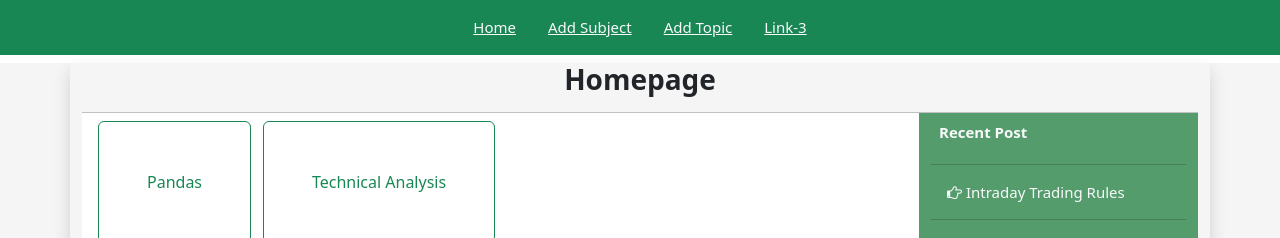
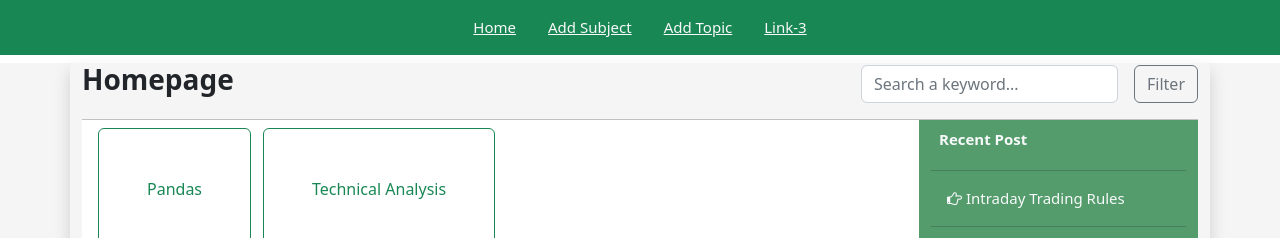
Before and after one commit to Rishikesh8298/study_material.app, a Django app: page / in a window 1280 px wide. Shown: the part 69-307 px from the top of the page. Run offline with Django 5.2, Linux system fonts and the light colour scheme; data comes from the database, SQL or seed files in the repository; both versions use the stored data as it was after the commit; some libraries are stand-ins or nearby versions.

Commit message:
Applyfilter deployed

```diff
--- a/study_app/urls.py
+++ b/study_app/urls.py
@@ -9,4 +9,5 @@ urlpatterns=  [
     path("edit-topic/<uuid:topic_id>/", edit_topic, name="edit_topic"),
     path("subject-details/", subject_details, name="subject_details"),
     path("topic-details/", topic_details, name="topic_details"),
+    path("apply-filter/", apply_filter, name="apply_filter"),
 ]
--- a/study_app/views.py
+++ b/study_app/views.py
@@ -2,6 +2,8 @@ from django.shortcuts import render, redirect
 from .models import Topic, Subject
 from .forms import TopicForm, SubjectForm
 from django.contrib import messages
+from django.db.models import Q
+from mymodule.pagination import create_pagination
 
 
 def home(request):
@@ -35,12 +37,13 @@ def edit_subject(request, subject_id):
             return redirect("home")
     return render(request, "study/subject/edit_subject.html", {"subject": subject})
 
+
 def subject_details(request):
     name = request.GET.get('subject')
     subject = Subject.objects.get(name=name)
     related_contents = Topic.objects.filter(subject=subject)
-    return render(request, "study/subject/subject_details.html", {"subject": subject, "related_contents": related_contents})
-
+    return render(request, "study/subject/subject_details.html",
+                  {"subject": subject, "related_contents": related_contents})
 
 
 def add_topic(request):
@@ -65,10 +68,36 @@ def edit_topic(request, topic_id):
     return render(request, "study/topic/edit_topic.html", {"topic": topic, "subject": subject})
 
 
-
-
 def topic_details(request):
     name = request.GET.get('topic')
     topic = Topic.objects.get(name=name)
     related_topic = Topic.objects.filter(subject=topic.subject).exclude(name=topic.name)
     return render(request, "study/topic/topic_details.html", {"topic": topic, "related_topic": related_topic})
+
+
+def apply_filter(request):
+    result = Topic.objects.all()
+    keyword = request.GET.get("key")
+    if keyword:
+        result = result.filter(
+            Q(name__icontains=keyword) |
+            Q(description__icontains=keyword)
+        )
+    recent_post = Topic.objects.all().order_by('-created_at', 'name')[:10]
+    page = request.GET.get("page")
+    result = create_pagination(main=result, no=10, page=page)
+    if result:
+        return render(
+            request,
+            "study/apply_filter.html",
+            {
+                "result": result,
+                "recent_post": recent_post,
+            },
+        )
+    else:
+        messages.error(request, "No result found matching the keyword!!")
+        return render(
+            request,
+            "error.html",
+        )
--- a/templates/home.html
+++ b/templates/home.html
@@ -30,7 +30,6 @@
                 {% endfor %}
             </ul>
         </div>
-
     </div>
 </div>
 {% endblock %}
--- a/templates/master.html
+++ b/templates/master.html
@@ -56,6 +56,7 @@
         </style>
 <!--        {% block ckblock %}{% endblock %}-->
     </head>
+
     <body>
         <header class="container blog-header py-3">
             <div class="row flex-nowrap justify-content-between align-items-center">
@@ -77,7 +78,7 @@
                 <div class=" col-4 d-flex justify-content-end align-items-center">
                     {% if request.user.is_authenticated %}
                         {% if request.user.is_superuser %}
-                            <a class="btn btn-sm btn-outline-secondary" target="_blank" href="admin/">Admin</a>
+                            <a class="btn btn-sm btn-outline-secondary" target="_blank" href="/admin/">Admin</a>
                         {% endif %}
                             <a class="btn btn-sm btn-outline-secondary" href="{% url 'logout' %}">Logout</a>
                     {% else %}
@@ -100,13 +101,31 @@
                 <a class="nav-link text-light" href=""><u>Link-3</u></a>
             </li>
         </ul>
+
         <main class="container-fluid" style="background-color:whitesmoke;">
             <div class="container shadow">
-                <div class="text-center fw-semibold h3">
+                <div class="fw-semibold h3">
+                    <div class="d-flex justify-content-between">
+                        <div class="d-inline-block">
                             {% block headblock %}{% endblock %}
                         </div>
+                        <div class="d-inline-block">
+                                <form method="GET" class="d-inline-block" action="{% url 'apply_filter' %}">
+                                    <div class="row g-3">
+                                    <div class="col-auto">
+                                        <input type="text" class="form-control" name="key" value="{{ request.GET.key }}"
+                                               placeholder="Search a keyword..." required>
+                                    </div>
+                                    <div class="col-auto">
+                                        <input type="submit" value="Filter" class="btn btn-outline-secondary">
+                                    </div>
+                                </div>
+                                </form>
+                            </div>
+                        </div>
+                </div>
                 <hr class="mb-0"/>
-                <div style="background-color:white;">
+                <div style="background-color:white;" >
                     {% block mainblock %}{% endblock %}
                 </div>
             </div>
```
Also changed, not shown: templates/study/apply_filter.html (added, +61 -0 lines), db.sqlite3. Lines whose indentation alone changed are shown as unchanged.
